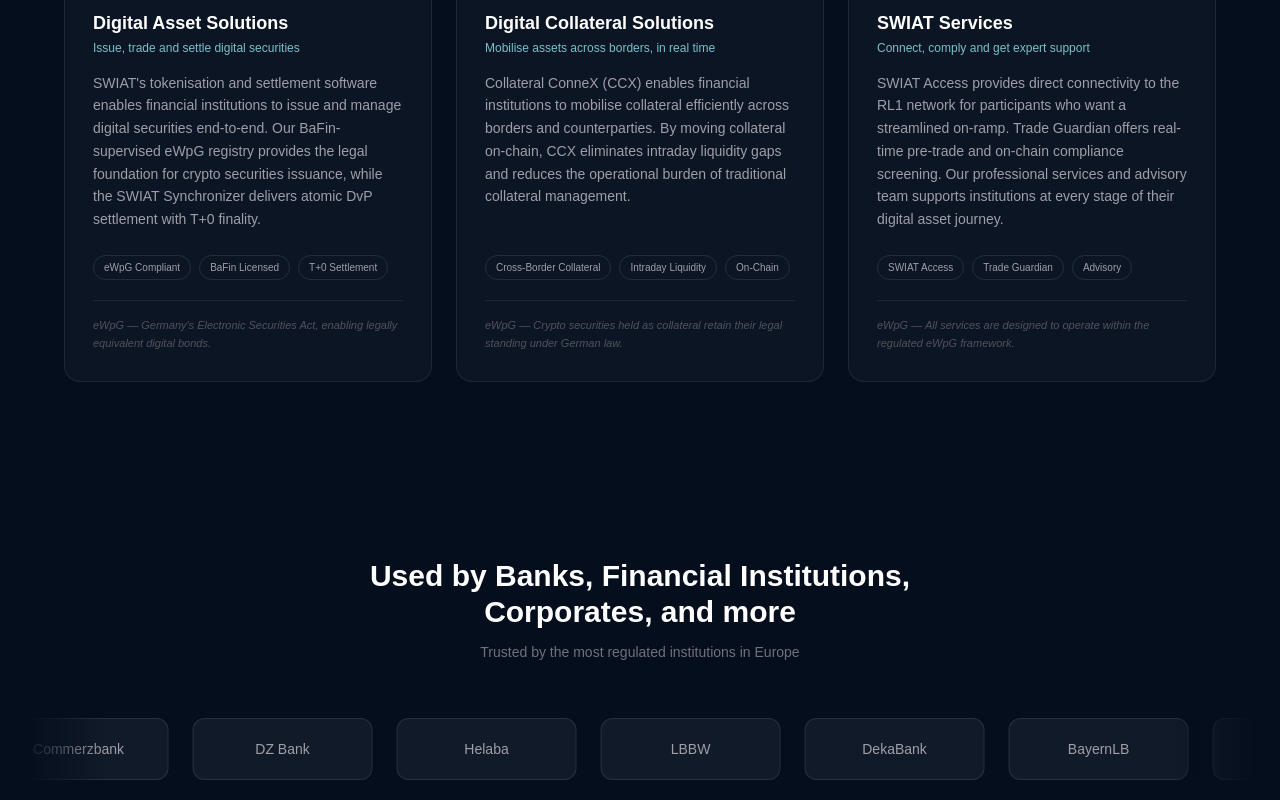
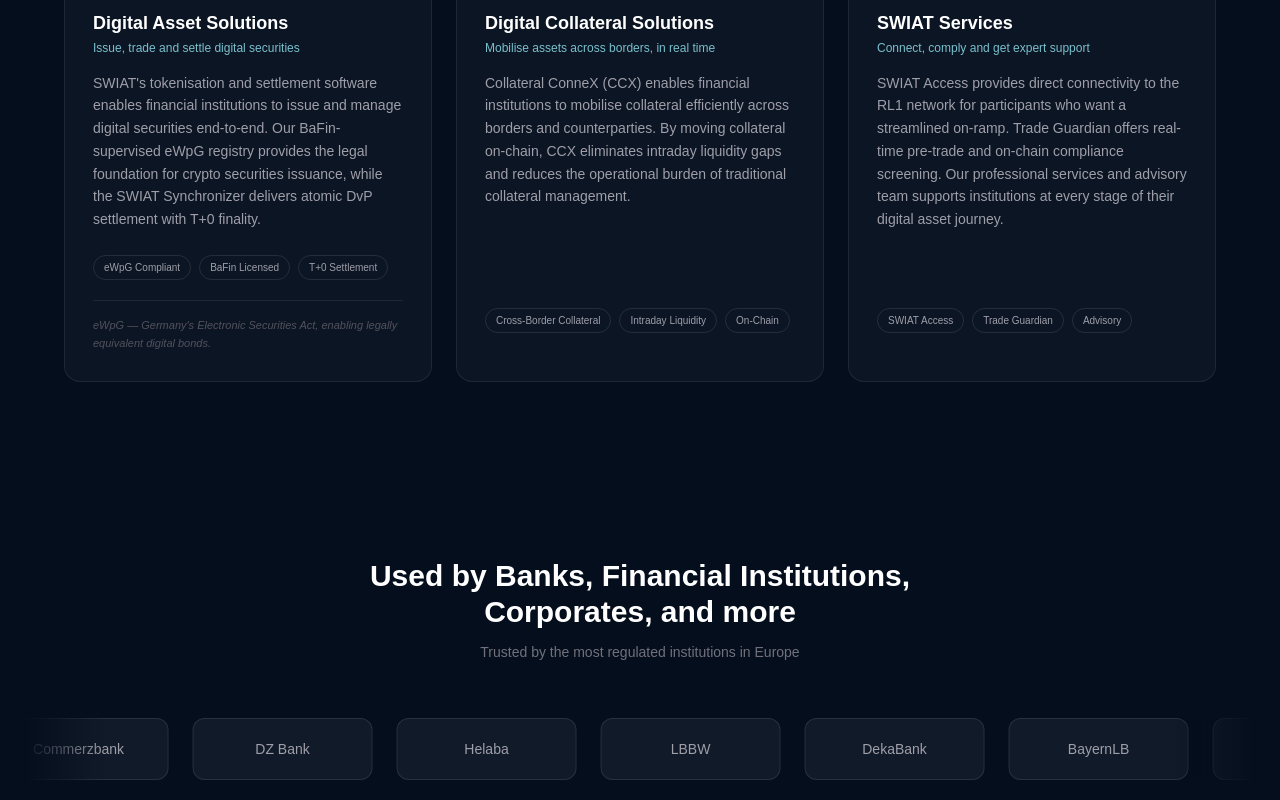
Before and after one commit to hxiao-z/swiat-landing-page, a Next.js app: page / in a window 1280 px wide. Shown: the part 1379-2179 px from the top of the page. Built offline with nearby package versions, Linux system fonts and the light colour scheme.

Commit message:
Remove eWpG footnote from cards 02 and 03, keep only card 01
Co-Authored-By: Claude Sonnet 4.6 <noreply@anthropic.com>

```diff
--- a/app/components/WhatWeDoSection.tsx
+++ b/app/components/WhatWeDoSection.tsx
@@ -30,7 +30,7 @@ const pillars: Pillar[] = [
     description:
       "Collateral ConneX (CCX) enables financial institutions to mobilise collateral efficiently across borders and counterparties. By moving collateral on-chain, CCX eliminates intraday liquidity gaps and reduces the operational burden of traditional collateral management.",
     tags: ["Cross-Border Collateral", "Intraday Liquidity", "On-Chain"],
-    note: "eWpG — Crypto securities held as collateral retain their legal standing under German law.",
+    note: "",
     href: "/solutions/collateral-management",
   },
   {
@@ -40,7 +40,7 @@ const pillars: Pillar[] = [
     description:
       "SWIAT Access provides direct connectivity to the RL1 network for participants who want a streamlined on-ramp. Trade Guardian offers real-time pre-trade and on-chain compliance screening. Our professional services and advisory team supports institutions at every stage of their digital asset journey.",
     tags: ["SWIAT Access", "Trade Guardian", "Advisory"],
-    note: "eWpG — All services are designed to operate within the regulated eWpG framework.",
+    note: "",
     href: "/services/trade-guardian",
   },
 ];
@@ -116,9 +116,11 @@ export default function WhatWeDoSection() {
               </div>
 
               {/* eWpG note */}
-              <div className="border-t border-white/8 pt-4">
-                <p className="text-[11px] text-zinc-600 leading-relaxed italic">{p.note}</p>
-              </div>
+              {p.note && (
+                <div className="border-t border-white/8 pt-4">
+                  <p className="text-[11px] text-zinc-600 leading-relaxed italic">{p.note}</p>
+                </div>
+              )}
 
               {/* Arrow */}
               <div className="absolute top-7 right-7 text-zinc-700 group-hover:text-[#7AC0CD] transition-colors">
```
